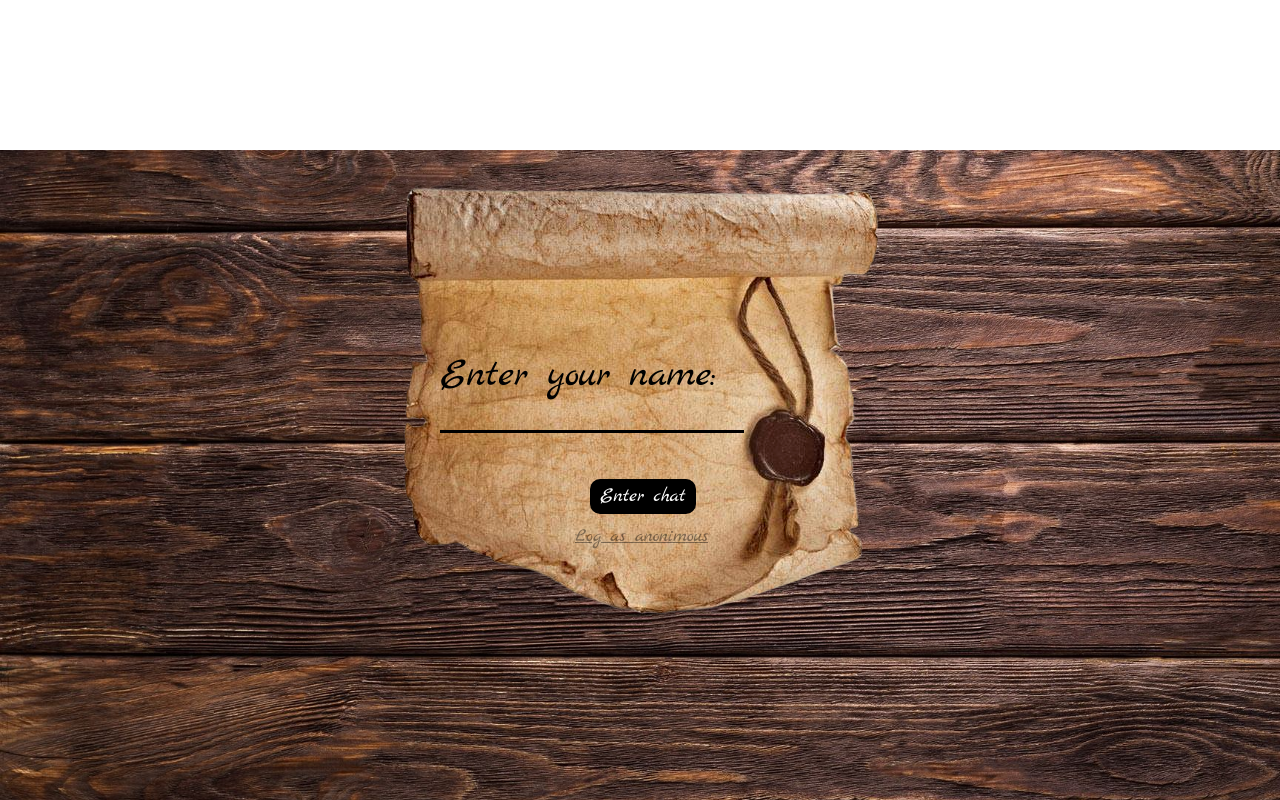
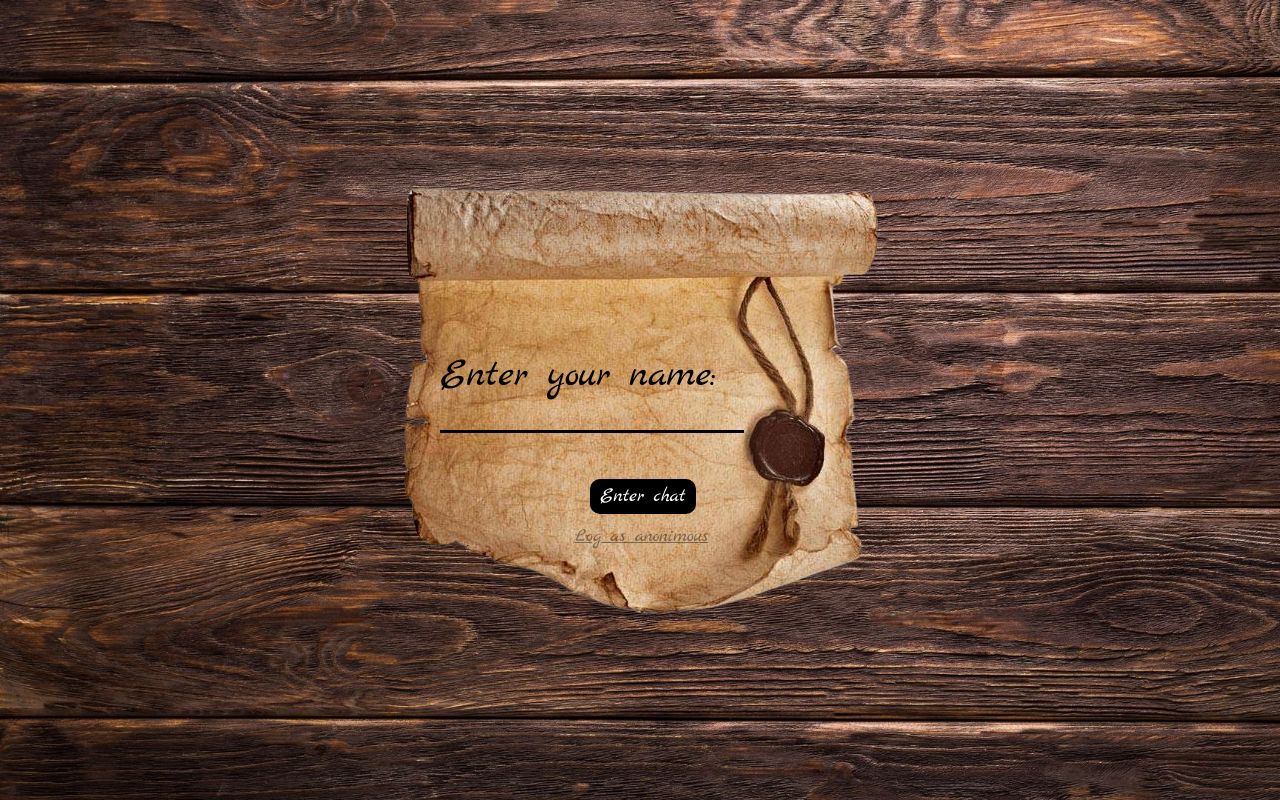
Before and after one commit to Kvorlik/Revelio-chat, a React (Create React App) app: page / in a window 1280 px wide. Built offline with nearby package versions, Linux system fonts and the light colour scheme.

Commit message:
Style fixes

```diff
--- a/src/components/app-background/AppBackground.css
+++ b/src/components/app-background/AppBackground.css
@@ -1,5 +1,6 @@
 .app-background {
-    position: fixed;
+    position: absolute;
+    top: 0;
     width: 100%;
     height: 100vh;
     background-image: url(./img/background.jpg);
--- a/src/components/messages-list/MessagesList.css
+++ b/src/components/messages-list/MessagesList.css
@@ -0,0 +1,3 @@
+.messages-list {
+  overflow-y: hidden;
+}
--- a/src/components/new-message/NewMessage.css
+++ b/src/components/new-message/NewMessage.css
@@ -1,6 +1,6 @@
 .new-message {
   width: 100%;
-  margin: 100px auto 0 auto;
+  margin: 10px auto 0 auto;
   padding-top: 10px;
   border-top: 2px solid teal;
 }
```
